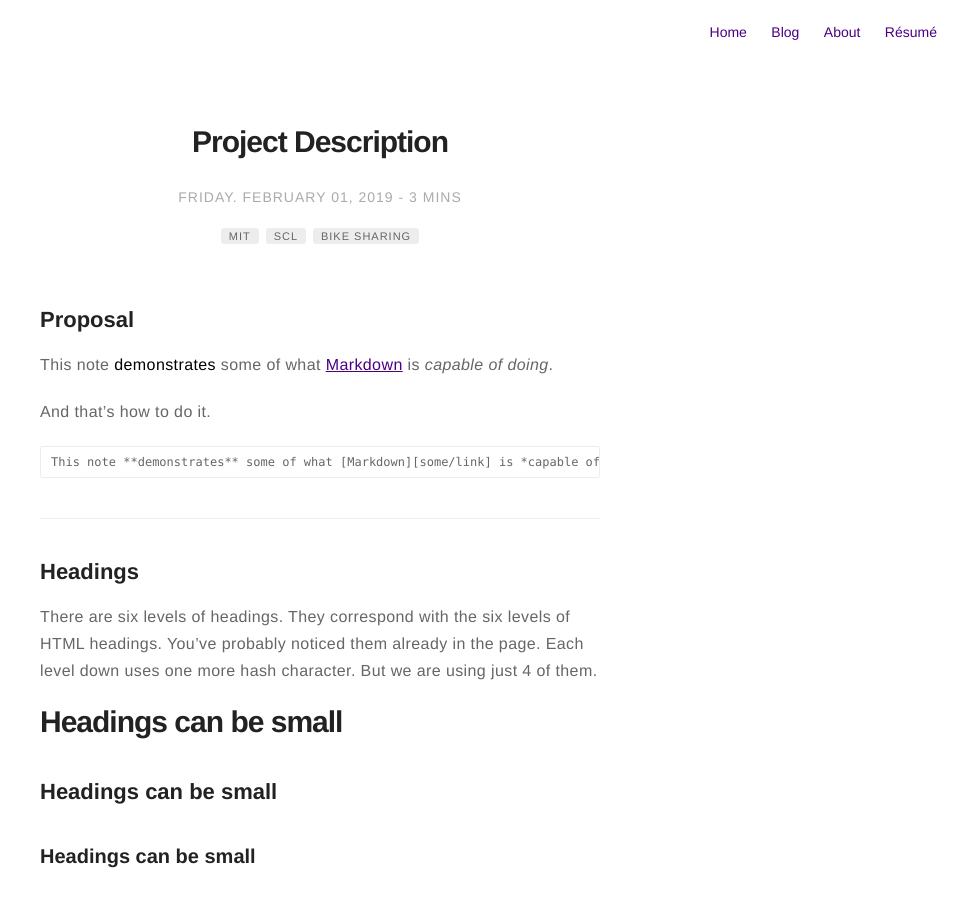
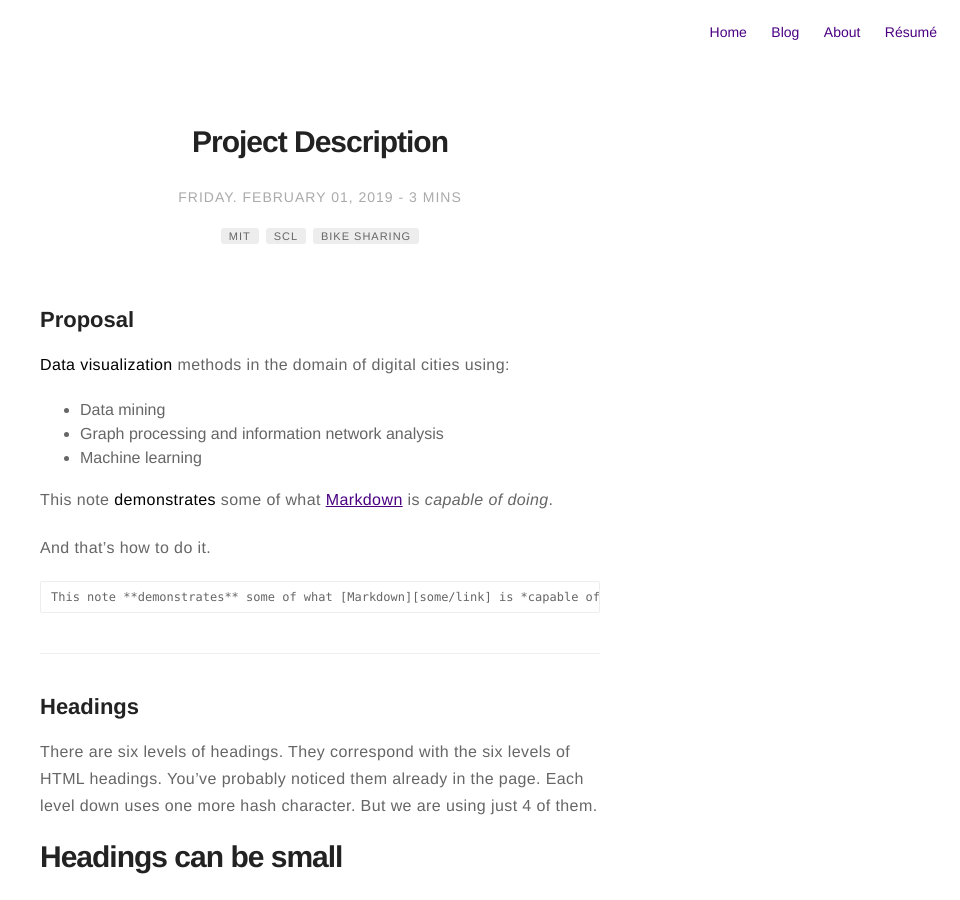
Before and after one commit to dljubenk/dljubenk.github.io, a Jekyll site: the page built from _posts/2019-02-01-project-description.markdown, in a window 1280 px wide and 900 px high. Shown: the whole window, without its empty margins (320-1280 px from the left). Built offline with Jekyll 4.4.1, drawn with Linux system fonts in a browser that asks for light colours; comment, search, counter and statistics services are not loaded.

Commit message:
Update 2019-02-01-project-description.markdown

```diff
--- a/_posts/2019-02-01-project-description.markdown
+++ b/_posts/2019-02-01-project-description.markdown
@@ -15,6 +15,12 @@ description: Markdown summary with different options
 ---
 
 ## Proposal
+
+**Data visualization** methods in the domain of digital cities using:
+* Data mining
+* Graph processing and information network analysis
+* Machine learning
+
 
 This note **demonstrates** some of what [Markdown][1] is *capable of doing*.
 
```
